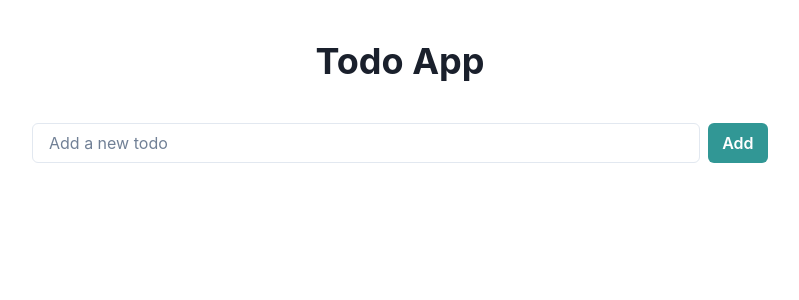
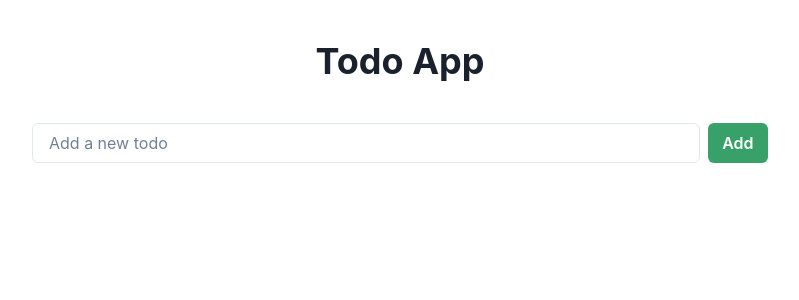
Before and after one commit to GPT-Engineer-App-Dev/plan-plotter, a React (Vite) app: page / in a window 1280 px wide. Shown: the top 300 px of the page, without its empty margins (240-1039 px from the left). Built offline with nearby package versions, Linux system fonts and the light colour scheme.

Commit message:
Changed the color of the add button to green in the todo app.

```diff
--- a/src/pages/Index.jsx
+++ b/src/pages/Index.jsx
@@ -49,7 +49,7 @@ const Index = () => {
             onChange={(e) => setNewTodo(e.target.value)}
             mr={2}
           />
-          <Button onClick={addTodo} colorScheme="teal">Add</Button>
+          <Button onClick={addTodo} colorScheme="green">Add</Button>
         </Flex>
         <List width="100%">
           {todos.map((todo, index) => (
```
